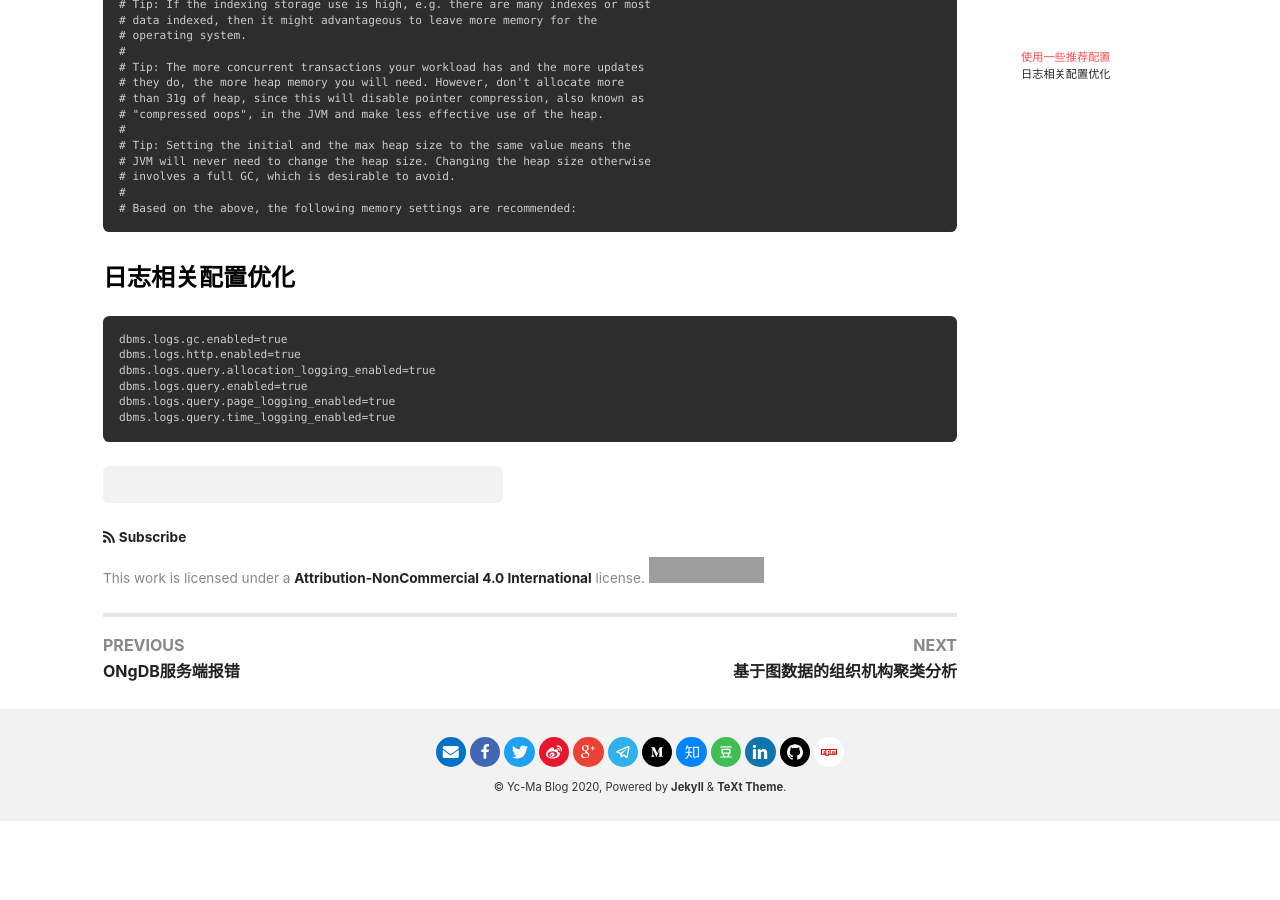
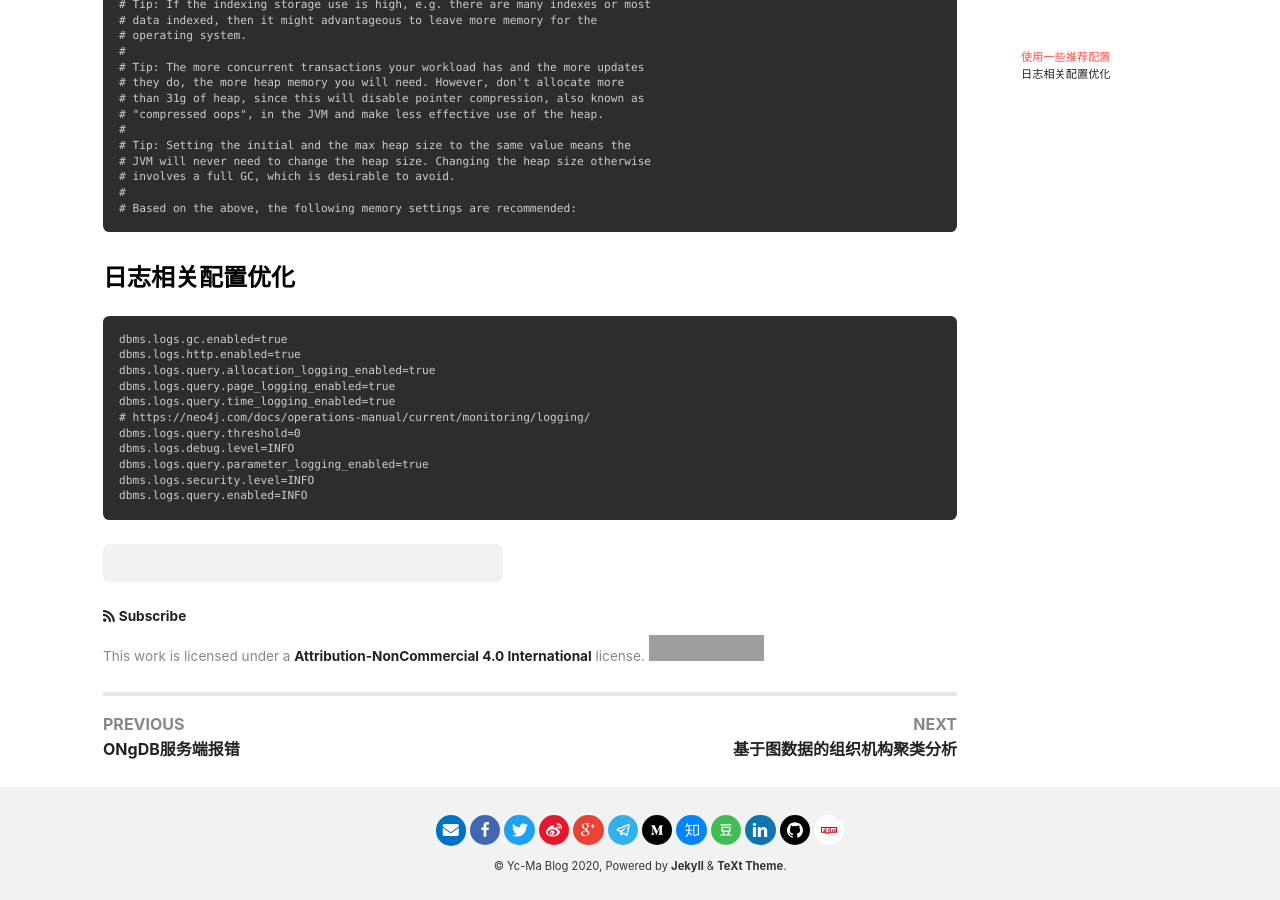
Before and after one commit to crazyyanchao/blog, a Jekyll site: the page built from _posts/2020-11-13-ONgDB配置优化.md, in a window 1280 px wide and 900 px high, scrolled down 594 px. Built offline with Jekyll 4.4.1, drawn with Linux system fonts in a browser that asks for light colours; nearby versions of some CDN libraries; comment, search, counter and statistics services are not loaded; before the commit the page ends 1415 px from its top, so only the background shows below that; grey boxes are pictures that could not be loaded.

````diff
--- a/_posts/2020-11-13-ONgDB配置优化.md
+++ b/_posts/2020-11-13-ONgDB配置优化.md
@@ -42,7 +42,12 @@ bin/neo4j-admin memrec
 dbms.logs.gc.enabled=true
 dbms.logs.http.enabled=true
 dbms.logs.query.allocation_logging_enabled=true
-dbms.logs.query.enabled=true
 dbms.logs.query.page_logging_enabled=true
 dbms.logs.query.time_logging_enabled=true
+# https://neo4j.com/docs/operations-manual/current/monitoring/logging/
+dbms.logs.query.threshold=0
+dbms.logs.debug.level=INFO
+dbms.logs.query.parameter_logging_enabled=true
+dbms.logs.security.level=INFO
+dbms.logs.query.enabled=INFO
 ```
````
